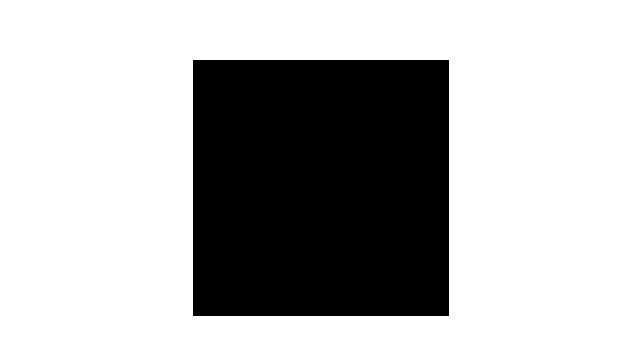
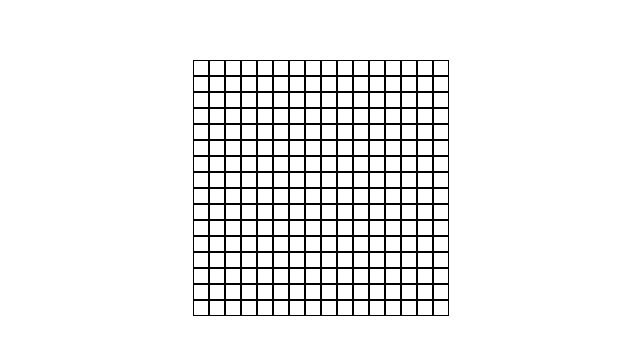
Before and after one commit to Szoker527/etch-a-sketch, a plain HTML site: page index.html in a window 1280 px wide. Shown: the part 220-574 px from the top of the page, without its empty margins (319-959 px from the left). Drawn offline with Linux system fonts and the light colour scheme.

Commit message:
Made 16x16 grid container

```diff
--- a/javascript.js
+++ b/javascript.js
@@ -1,9 +1,22 @@
 
 
+function grid(){
+
+const container = document.querySelector("#container");
+
+for (let i = 0; i < 16; i++) {
+        const divs = document.createElement("div");
+        divs.classList.add("divContainer")
+        container.appendChild(divs);
+    for (let i = 0; i < 16; i++) {
+        const newDivs = document.createElement("div");
+        newDivs.classList.add("newdivContainer");
+        divs.appendChild(newDivs);
+    }
+}
 
 
-for (let i = 0; i < 256; i++) {
-        const divs = document.createElement("div");
-        const container = document.querySelector("#container");
-        container.appendChild(divs);
-    }
+}
+
+
+console.log(grid());
--- a/styles.css
+++ b/styles.css
@@ -13,16 +13,23 @@ body {
 
 #container {
     display: flex;
-    flex-wrap: wrap;
     width: 256px;
     height: 256px;
+    flex-wrap: wrap;
 }
 
 
 
 
-#container div {
+.divContainer {
+    display: flex;
+    flex-grow: 1;
+    flex-shrink: 0;
+    flex-basis: 256px;
+}
+
+.newdivContainer {
     flex: 1;
     border-style: solid;
-    border-width: 1px;
+    border-width: thin
 }
```
